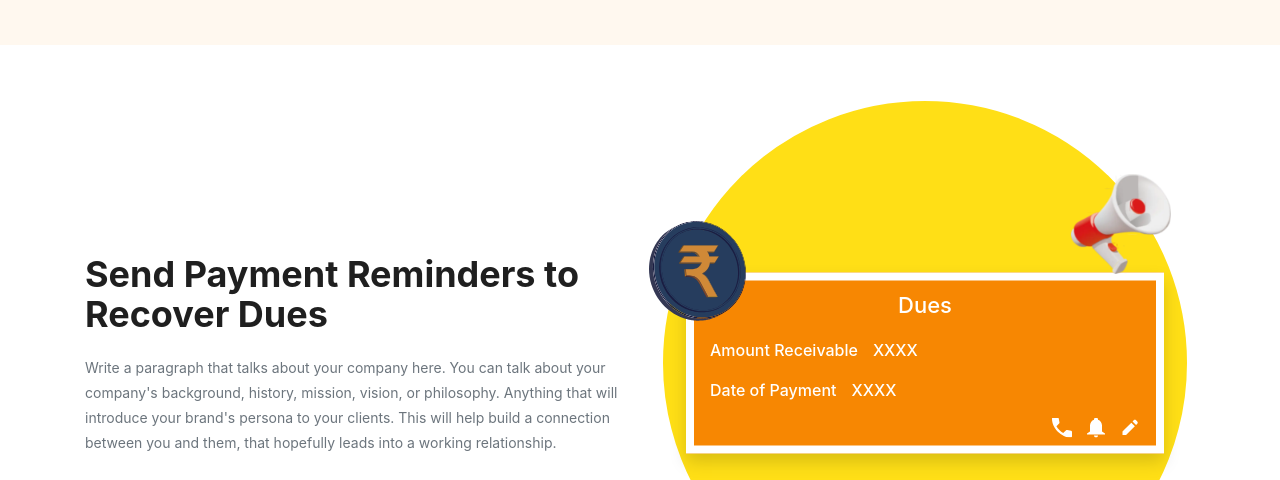
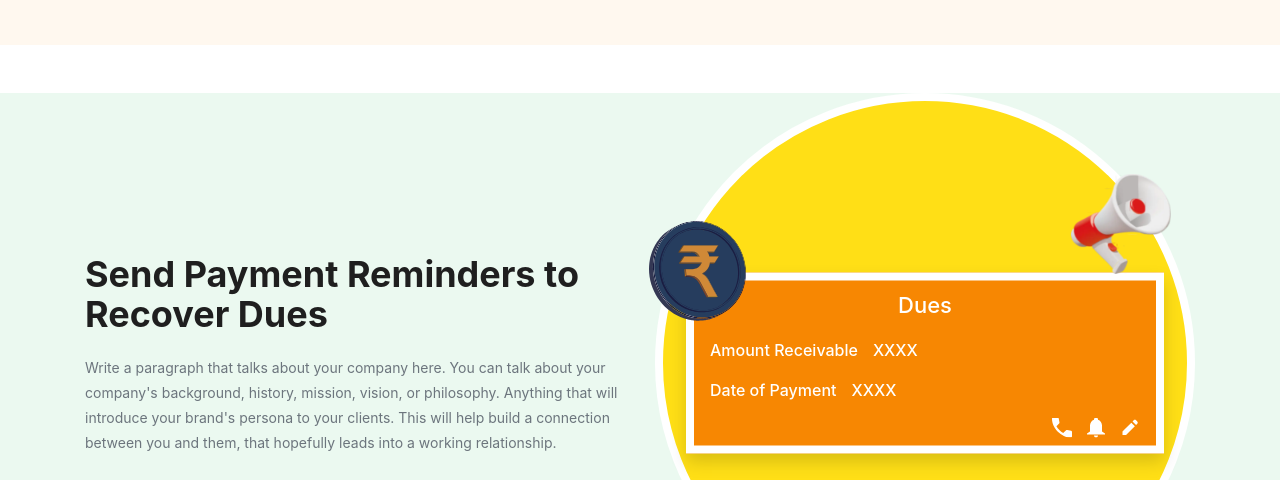
Before and after one commit to preetamimg/syte-landing-page, a plain HTML site: page index.html in a window 1280 px wide. Shown: the part 2366-2846 px from the top of the page. Drawn offline with nearby package versions, Linux system fonts and the light colour scheme.

Commit message:
commit by pooja

```diff
--- a/assets/scss/_pooja.scss
+++ b/assets/scss/_pooja.scss
@@ -1,5 +1,6 @@
 @include media-breakpoint(basic) {
     .paymentsection {
+        background-color: lighten($theme2, 40);
         & .paymentInner {
             & .paymentRow {
                 & .paymentContent {
@@ -143,7 +144,7 @@
         }
     }
     .contactUsPage {
-
+        background-color: lighten($theme-orange, 48);
         & .submitcard {
             background-color: lighten($color: $theme2, $amount: 43);
             & .cardBody {
@@ -267,38 +268,6 @@
             }
         }
     }
-    .offcanvasButton {
-        & .offcanvas {
-            position: relative;
-
-            & .offcanvasSection {
-                background: red;
-                height: 100vh;
-                position: absolute;
-                top: 0;
-                left: 0;
-                transition: all .5s;
-                z-index: 2;
-                &.hide{
-                    visibility: hidden;
-                    width: 0px;
-                    & .offcanvasInner {
-                        display: none;
-                    }
-                }
-                &.show {
-                    visibility: visible;
-                    width: 290px;
-                    & .offcanvasInner{
-                        display: flex;
-                    }
-                }
-                & .offcanvasInner {
-
-                }
-            }
-        }
-    }
 
     .offcanvasSection {
         // background: red;
@@ -1637,7 +1606,7 @@
                 & .paymentIcons2 {
                     width: 50px;
                     height: 50px;
-                    bottom: -4%;
+                    bottom: 0;
                     left: 19%;
                     & img {
                     }
--- a/index.html
+++ b/index.html
@@ -416,7 +416,7 @@
                                         </div>
                                     </div>
                                     <div class="col-md-12">
-                                        <button class="btn submitButton">Submit</button>
+                                        <button class="btn submitButton shadow-none">Submit</button>
                                     </div>
                                 </div>
                             </form>
```
Also changed, not shown: pooja.html (+3 -3 lines), assets/css/style.min.css, 1 other file.
